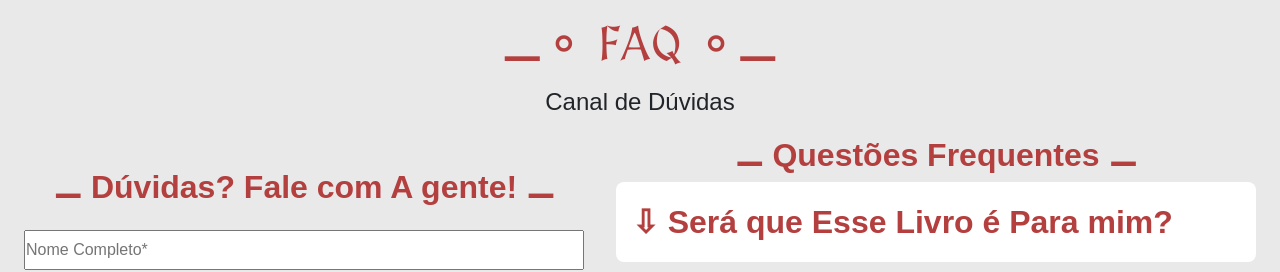
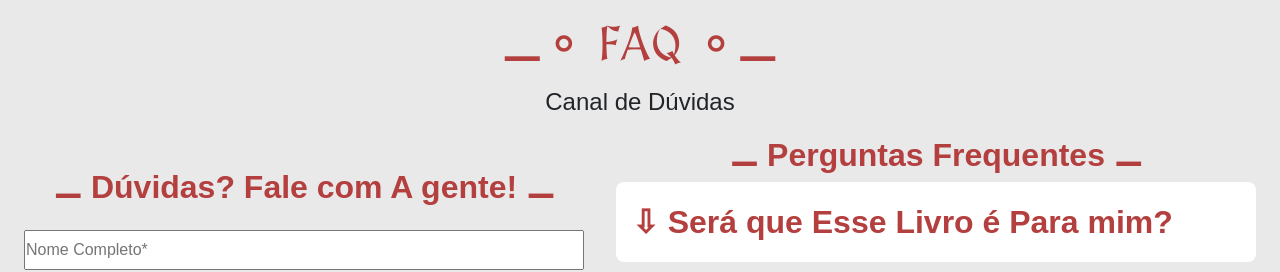
Before and after one commit to elfihr/bookCavaleiroReino, a React (Create React App) app: page / in a window 1280 px wide. Shown: the part 9385-9657 px from the top of the page. Built offline with nearby package versions, Linux system fonts and the light colour scheme; a web font is replaced by a local one.

Commit message:
Update Faq.js

```diff
--- a/src/pages/Faq.js
+++ b/src/pages/Faq.js
@@ -24,7 +24,7 @@ const Faq = () => {
 
 
                 <div>
-                <h3 className='colapseTitle'>&#x268A; Questões Frequentes &#x268A;</h3>
+                <h3 className='colapseTitle'>&#x268A; Perguntas Frequentes &#x268A;</h3>
                     <Collapsible className='box_title' trigger="&#8681; Será que Esse Livro é Para mim?" open={count === 1} handleTriggerClick={() => setCount(1)}>
                         <div className='separator'></div>
                         <p className='box_description'>
```
